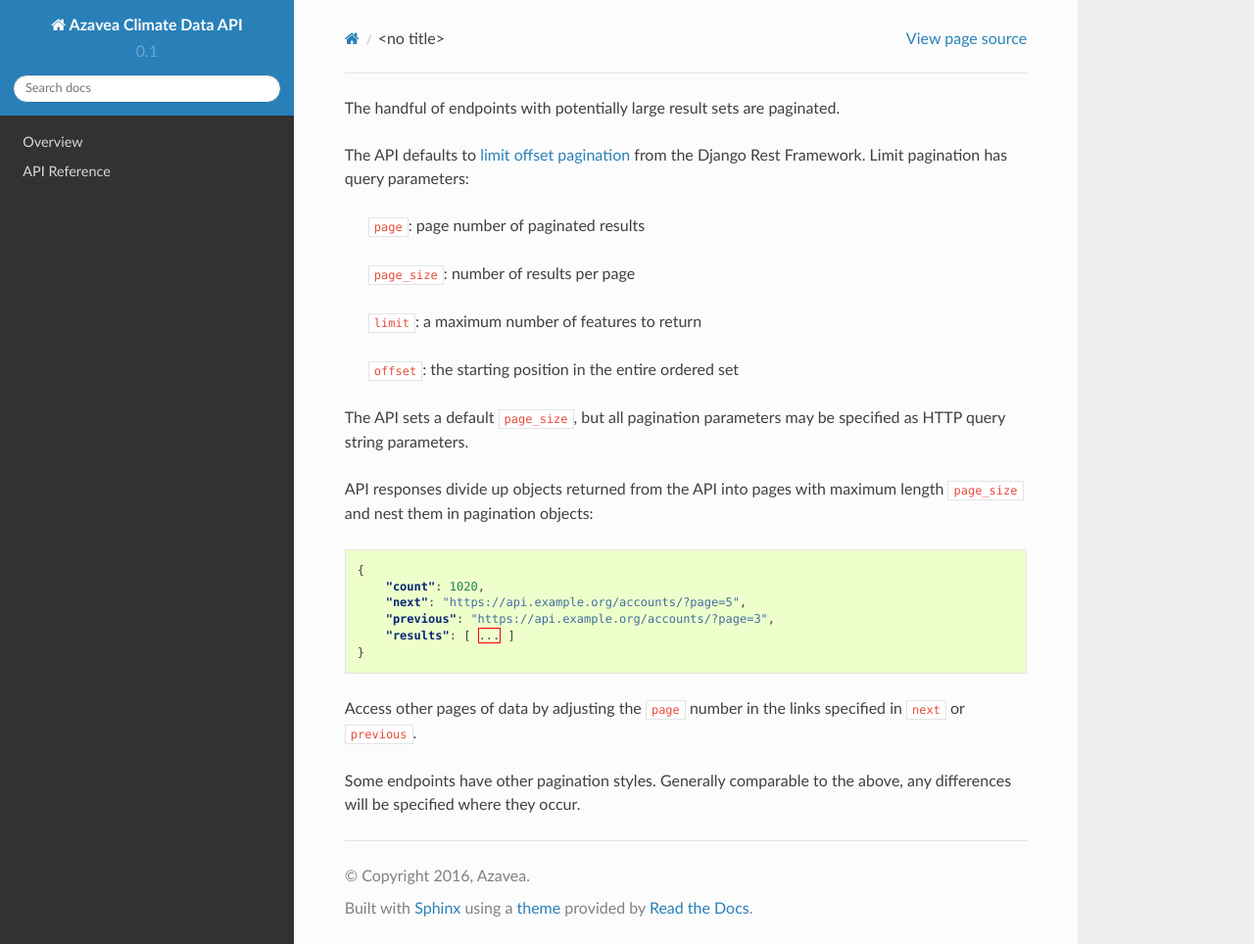
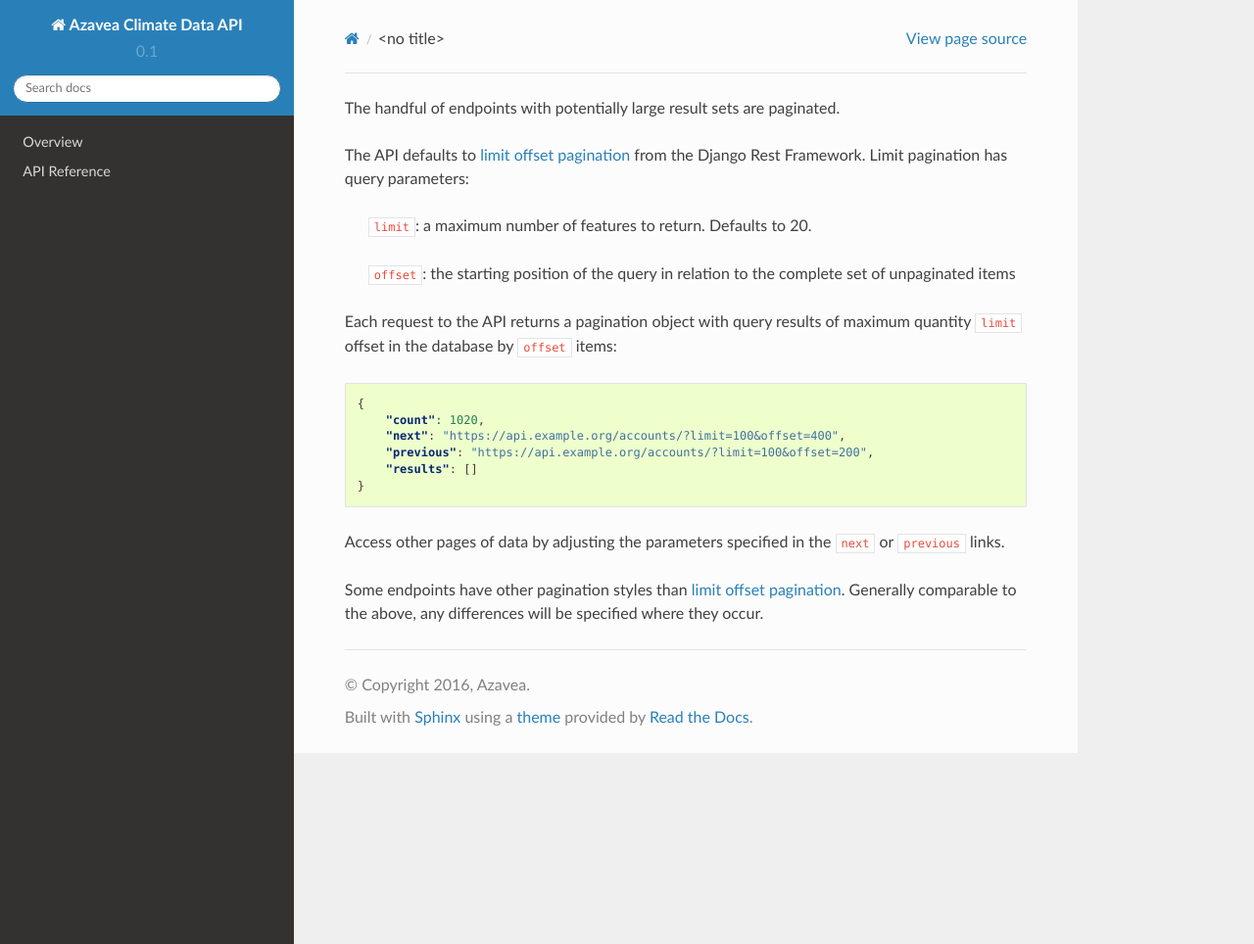
Before and after one commit to azavea/climate-change-api, a Sphinx documentation site: the page built from doc/source/overview/pagination.rst, in a window 1280 px wide and 964 px high. Shown: the whole window at 98% size. Built offline with Sphinx 7.4.7 and the Read the Docs theme 2.0.0, drawn with Linux system fonts in a browser that asks for light colours.

Commit message:
Fix parameter error in docs:pagination

```diff
--- a/doc/source/overview/pagination.rst
+++ b/doc/source/overview/pagination.rst
@@ -2,31 +2,25 @@ The handful of endpoints with potentially large result sets are paginated.
 
 The API defaults to `limit offset pagination`_ from the Django Rest Framework. Limit pagination has query parameters:
 
-    ``page``: page number of paginated results
+    ``limit``: a maximum number of features to return. Defaults to 20.
 
-    ``page_size``: number of results per page
-
-    ``limit``: a maximum number of features to return
-
-    ``offset``: the starting position in the entire ordered set
+    ``offset``: the starting position of the query in relation to the complete set of unpaginated items
 
 
-The API sets a default ``page_size``, but all pagination parameters may be specified as HTTP query string parameters.
-
-API responses divide up objects returned from the API into pages with maximum length ``page_size`` and nest them in pagination objects:
+Each request to the API returns a pagination object with query results of maximum quantity ``limit`` offset in the database by ``offset`` items:
 
 .. code-block:: json
 
     {
         "count": 1020,
-        "next": "https://api.example.org/accounts/?page=5",
-        "previous": "https://api.example.org/accounts/?page=3",
-        "results": [ ... ]
+        "next": "https://api.example.org/accounts/?limit=100&offset=400",
+        "previous": "https://api.example.org/accounts/?limit=100&offset=200",
+        "results": []
     }
 
-Access other pages of data by adjusting the ``page`` number in the links specified in ``next`` or ``previous``.
+Access other pages of data by adjusting the parameters specified in the ``next`` or ``previous`` links.
 
-Some endpoints have other pagination styles. Generally comparable to the above, any differences will be specified where they occur.
+Some endpoints have other pagination styles than `limit offset pagination`_. Generally comparable to the above, any differences will be specified where they occur.
 
 
 .. _`limit offset pagination`: http://www.django-rest-framework.org/api-guide/pagination/#limitoffsetpagination
```
